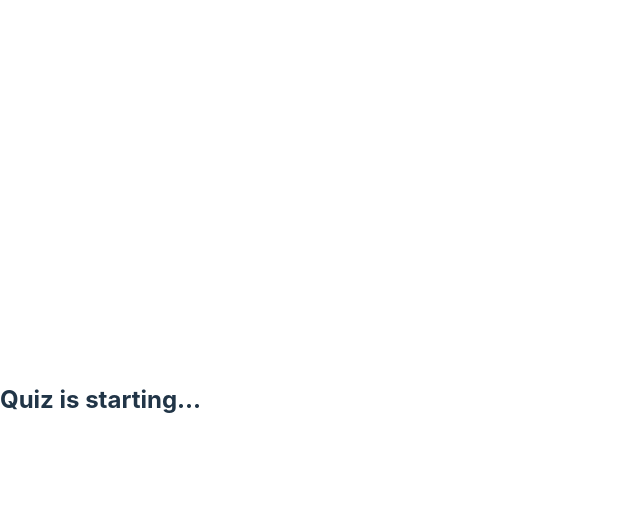
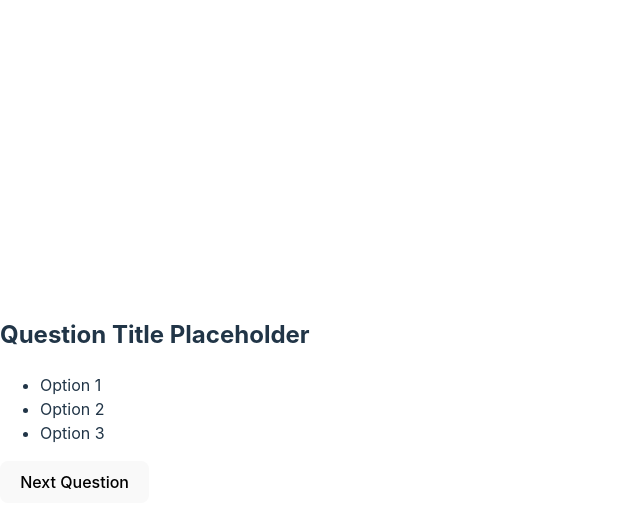
Before and after one commit to Alec-Christensen/quiz-game, a React (Vite) app: page / in a window 1280 px wide. Both pictures are taken after a click on the button "Start Quiz". Shown: the top 528 px of the page, without its empty margins (0-640 px from the left). Built offline with nearby package versions, Linux system fonts and the light colour scheme.

Commit message:
Set up QuizPage layout and connect it to App.jsx

```diff
--- a/src/App.jsx
+++ b/src/App.jsx
@@ -1,5 +1,6 @@
 import StartPage from './components/StartPage';
 import React, { useState } from 'react';
+import QuizPage from './components/QuizPage';
 
 
 function App() {
@@ -10,10 +11,10 @@ function App() {
         {!gameStarted ? (
           <StartPage onStart={() => setGameStarted(true)} />
         ) : (
-          <h2>Quiz is starting...</h2>
+          <QuizPage />
         )}
       </div>
   );
-}
+};
 
-export default App
+export default App;
--- a/src/components/QuizPage.jsx
+++ b/src/components/QuizPage.jsx
@@ -0,0 +1,17 @@
+import React from 'react';
+
+const QuizPage = () => {
+  return (
+    <div>
+        <h2>Question Title Placeholder</h2>
+        <ul>
+            <li>Option 1</li>
+            <li>Option 2</li>
+            <li>Option 3</li>
+        </ul>
+        <button>Next Question</button>
+    </div>
+  );
+};
+
+export default QuizPage;
```
